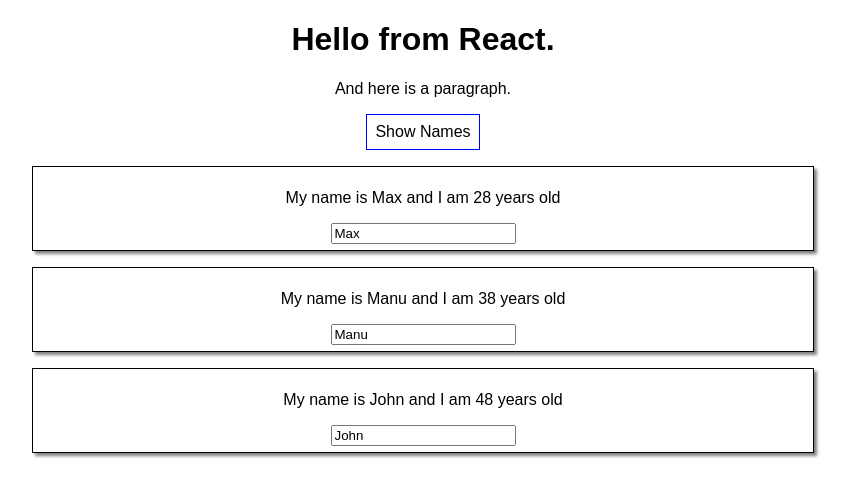
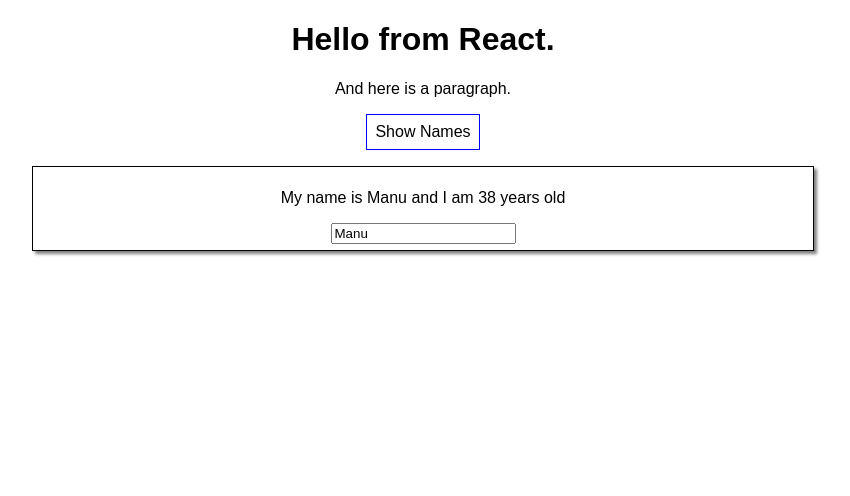
Before and after one commit to NetCoder99/react002, a React (Create React App) app: page / in a window 1280 px wide. Both pictures are taken after a click on the button "Show Names". Shown: the top 496 px of the page, without its empty margins (217-1067 px from the left). Built offline with nearby package versions, Linux system fonts and the light colour scheme.

Commit message:
Module 55

```diff
--- a/src/App.css
+++ b/src/App.css
@@ -26,3 +26,11 @@
   from { transform: rotate(0deg); }
   to { transform: rotate(360deg); }
 }
+
+.btnStyle {
+  background-color: white ;
+  font: inherit;
+  border: 1px solid blue;
+  padding: 8px;
+  cursor: pointer
+}
--- a/src/App.js
+++ b/src/App.js
@@ -17,7 +17,6 @@
     otherState: 'some other value',
     showPersons: false
   }
-
 
   switchNameHandler1 = (newName) => {
    console.log('switchNameHandler Was clicked');
@@ -60,60 +59,28 @@
 
 
   render () {
-    const btnStyle = {
-      backgroundColor: "white",
-      font: 'inherit',
-      border: '1px solid blue',
-      padding: '8px',
-      cursor: 'pointer'
-  }
+
+    let persons = null;
+    if (this.state.showPersons){
+      persons = (
+        <div>
+          <Person2
+              name={this.state.persons[1].name}
+              age={this.state.persons[1].age}
+              changed={this.nameChangedHandler}/>
+        </div>
+      );
+    }
 
     return (
     <div className="App">
       <h1>Hello from React.</h1>
       <p>And here is a paragraph.</p>
-      <button
-        style={btnStyle}
-        onClick={() => this.togglePersonHandler('Manny')}>Show Names</button>
-      { this.state.showPersons ?
-        <div>
-          <Person2
-              name={this.state.persons[0].name}
-              age={this.state.persons[0].age}/>
-          <Person2
-              name={this.state.persons[1].name}
-              age={this.state.persons[1].age}
-              changed={this.nameChangedHandler}/>
-          <Person2
-              name={this.state.persons[2].name}
-              age={this.state.persons[2].age}
-              click={this.switchNameHandler2.bind(this, 'Johnny')}/>
-        </div>
-        : null
-      }
+      <button className="btnStyle" onClick={this.togglePersonHandler}>Show Names</button>
+      {persons}
     </div>
     );
   }
 }
 
 export default App;
-
-
-// state = {
-//   persons: [
-//     { name: 'Max', age: 28 },
-//     { name: 'Manu', age: 38 },
-//     { name: 'John', age: 48 }
-//   ],
-//   otherState: 'some other value'
-// }
-
-// switchNameHandler = () => {
-//   console.log('Was clicked');
-//   this.setState(
-//     {    persons: [
-//     { name: 'Maximus', age: 28 },
-//     { name: 'Manual', age: 18 },
-//     { name: 'John', age: 57 }
-//     ],
-//   })
```
